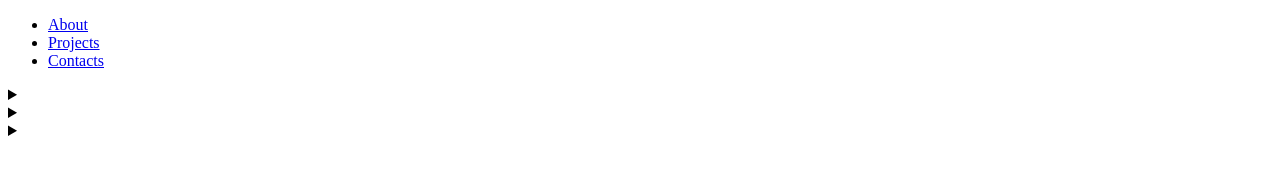
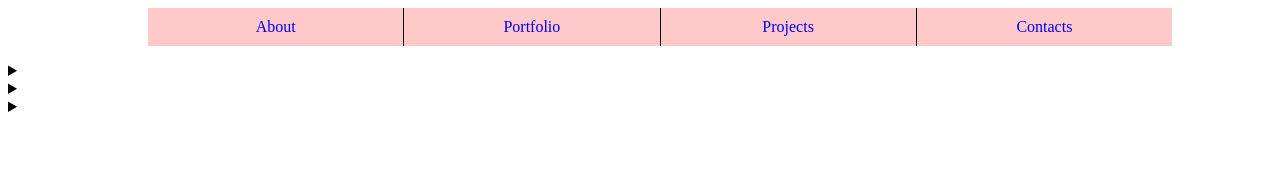
Before and after one commit to fili5863/mygitexercise, a plain HTML site: page index.html in a window 1280 px wide. Drawn offline with Linux system fonts and the light colour scheme.

Commit message:
styling and shit

```diff
--- a/index.html
+++ b/index.html
@@ -5,6 +5,7 @@
     <meta http-equiv="X-UA-Compatible" content="IE=edge" />
     <meta name="viewport" content="width=device-width, initial-scale=1.0" />
     <title>Document</title>
+    <link rel="stylesheet" href="style.css" />
   </head>
   <body>
     <!-- header+main>section#about>(.text+figure>figcaption)^section#projects>article.project*3>.image+details>summary^^^^footer
@@ -14,6 +15,7 @@
       <nav>
         <ul>
           <li><a href="#about">About</a></li>
+          <li><a href="index.html">Portfolio</a></li>
           <li><a href="#projects">Projects</a></li>
           <li><a href="contacts.html">Contacts</a></li>
         </ul>
--- a/style.css
+++ b/style.css
@@ -0,0 +1,21 @@
+ul {
+  display: flex;
+  justify-content: space-evenly;
+  margin: 0 auto;
+  max-width: 80vw;
+}
+
+li {
+  width: 100%;
+  padding-block: 10px;
+  border-left: solid black 1px;
+  text-align: center;
+  list-style: none;
+  background-color: rgb(255, 201, 201);
+}
+li:first-child {
+  border-left: none;
+}
+a {
+  text-decoration: none;
+}
```
